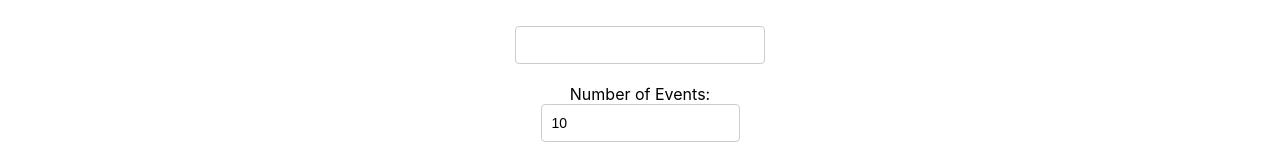
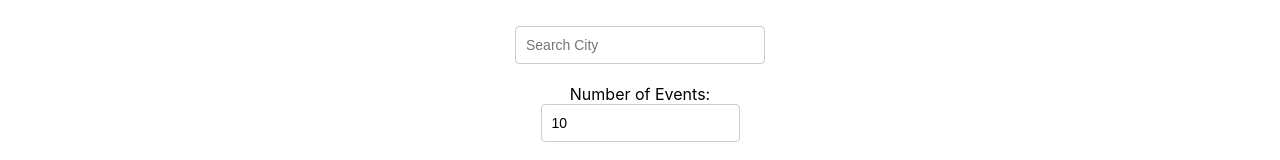
Before and after one commit to niketshukla/MeetUp, a React (Create React App) app: page / in a window 1280 px wide. Shown: the top 160 px of the page. Built offline with nearby package versions, Linux system fonts and the light colour scheme; what atatus-spa would draw is missing.

Commit message:
Implemented Atatus

```diff
--- a/src/CitySearch.js
+++ b/src/CitySearch.js
@@ -26,7 +26,7 @@ class CitySearch extends Component {
   render() {
     return (
       <div className='citysearch'>
-        <input type="text" className="city" value={this.state.query} onChange={this.handleInputChanged} onFocus={() => { this.setState({ showSuggestions: true }) }} />
+        <input type="text" className="city" placeholder='Search City' value={this.state.query} onChange={this.handleInputChanged} onFocus={() => { this.setState({ showSuggestions: true }) }} />
         <ul className='suggestions' style={this.state.showSuggestions ? {}: { display: 'none' }} >
           {this.state.suggestions.map((suggestion) => (
             <li key={suggestion} onClick={() => this.handleItemClicked(suggestion)}>{suggestion}</li>
```
